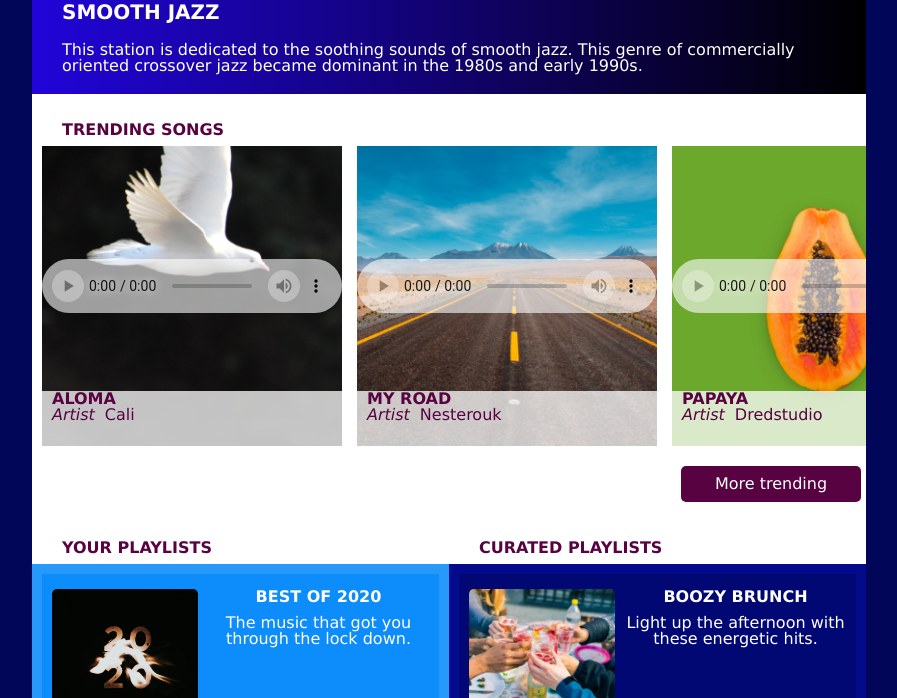
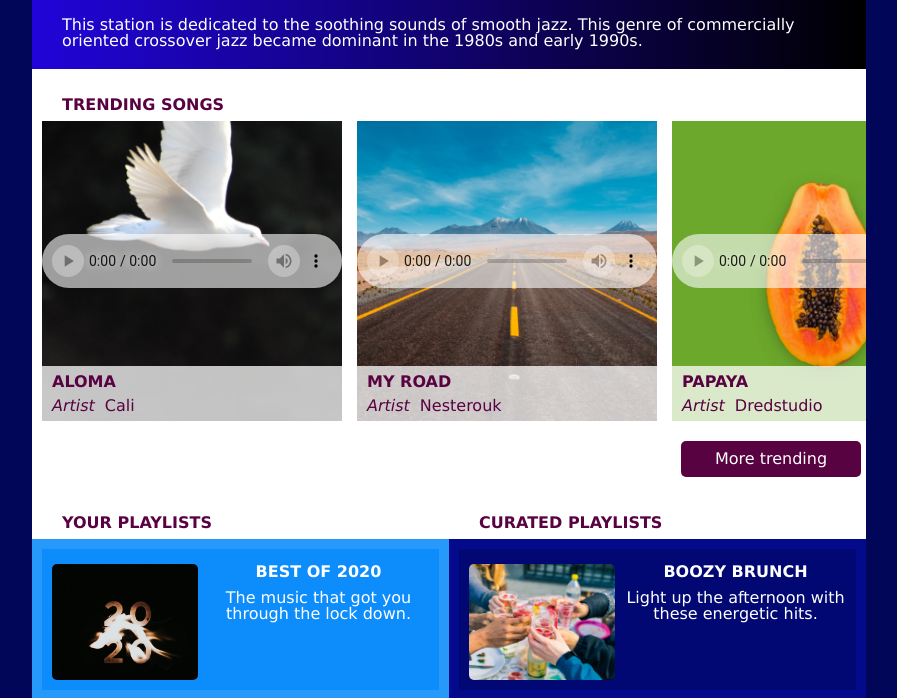
Before and after one commit to alduttry/streamingmedia, a plain HTML site: page index.html in a window 1280 px wide. Shown: the part 102-800 px from the top of the page, without its empty margins (191-1088 px from the left). Drawn offline with Linux system fonts and the light colour scheme.

Commit message:
Fixed wrong addition to code
Le whoops

```diff
--- a/styles.css
+++ b/styles.css
@@ -10,7 +10,7 @@ body {
     display: grid;
     min-width: 375px;
     margin: 0 auto;
-    padding: 25px;
+    padding: 0px 25px;
     line-height: 1;
 }
 
@@ -136,7 +136,6 @@ dd {
 .info h3 {
     margin: 0px 10px 0px;
     font-weight: 800;
-    line-height: 1;
 }
 
 .song div {
```
